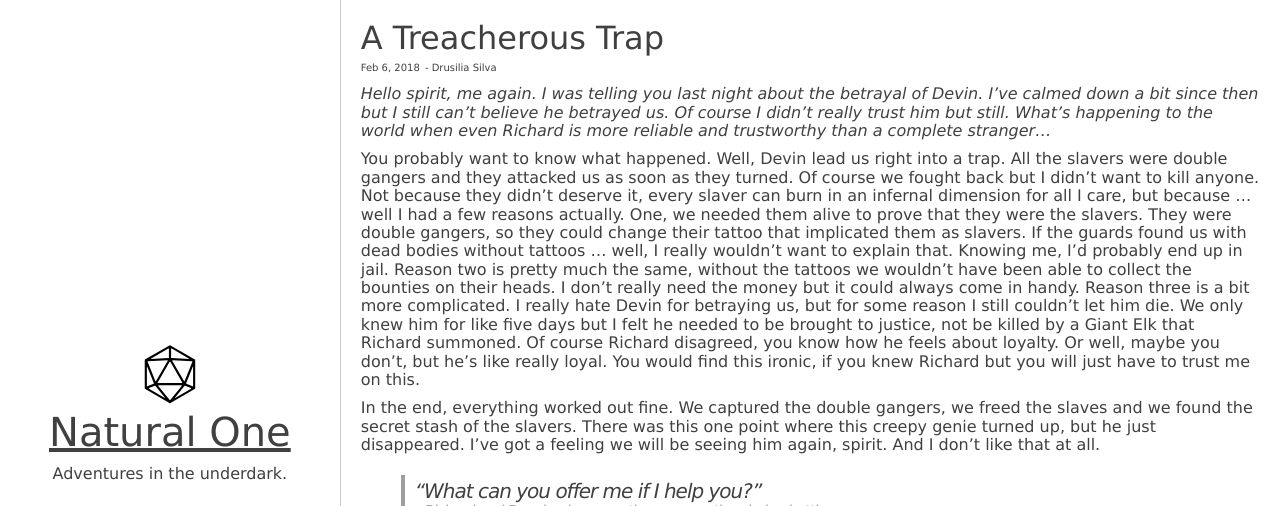
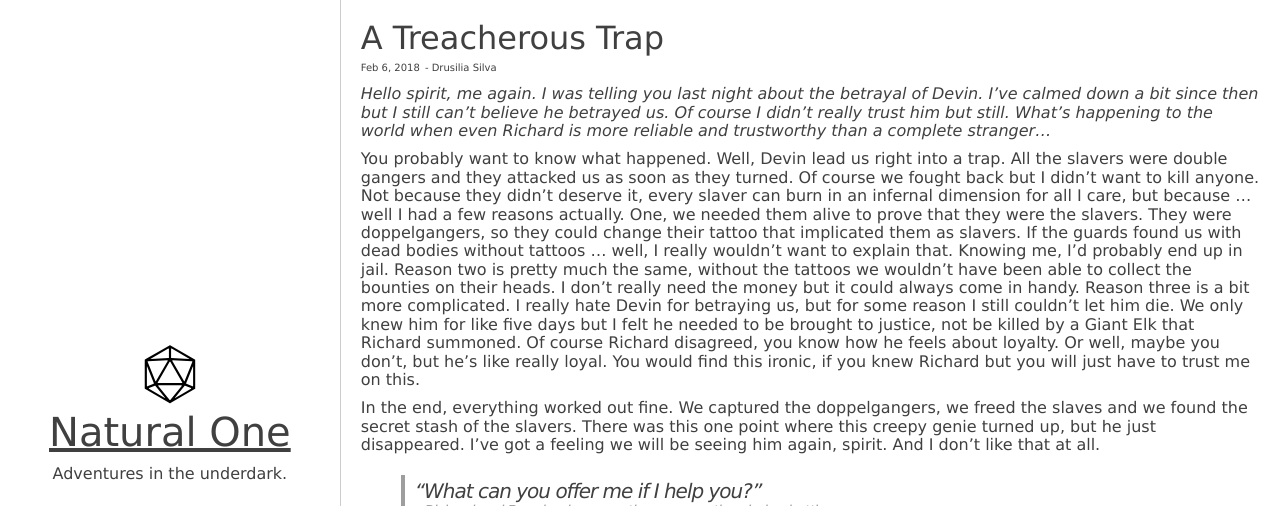
Before and after one commit to smarinade/natural-one, a Jekyll site: the page built from _posts/2018-03-10-a-treacharous-trap.markdown, in a window 1280 px wide. Shown: the top 506 px of the page. Built offline with Jekyll 4.4.1, drawn with Linux system fonts in a browser that asks for light colours.

Commit message:
Update 2018-03-10-a-treacharous-trap.markdown

```diff
--- a/_posts/2018-03-10-a-treacharous-trap.markdown
+++ b/_posts/2018-03-10-a-treacharous-trap.markdown
@@ -8,9 +8,9 @@ categories: underdark
 
 _Hello spirit, me again. I was telling you last night about the betrayal of Devin. I've calmed down a bit since then but I still can't believe he betrayed us. Of course I didn't really trust him but still. What's happening to the world when even Richard is more reliable and trustworthy than a complete stranger..._
 
-You probably want to know what happened. Well, Devin lead us right into a trap. All the slavers were double gangers and they attacked us as soon as they turned. Of course we fought back but I didn't want to kill anyone. Not because they didn't deserve it, every slaver can burn in an infernal dimension for all I care, but because ... well I had a few reasons actually. One, we needed them alive to prove that they were the slavers. They were double gangers, so they could change their tattoo that implicated them as slavers. If the guards found us with dead bodies without tattoos ... well, I really wouldn't want to explain that. Knowing me, I'd probably end up in jail. Reason two is pretty much the same, without the tattoos we wouldn't have been able to collect the bounties on their heads. I don't really need the money but it could always come in handy. Reason three is a bit more complicated. I really hate Devin for betraying us, but for some reason I still couldn't let him die. We only knew him for like five days but I felt he needed to be brought to justice, not be killed by a Giant Elk that Richard summoned. Of course Richard disagreed, you know how he feels about loyalty. Or well, maybe you don't, but he's like really loyal. You would find this ironic, if you knew Richard but you will just have to trust me on this.
+You probably want to know what happened. Well, Devin lead us right into a trap. All the slavers were double gangers and they attacked us as soon as they turned. Of course we fought back but I didn't want to kill anyone. Not because they didn't deserve it, every slaver can burn in an infernal dimension for all I care, but because ... well I had a few reasons actually. One, we needed them alive to prove that they were the slavers. They were doppelgangers, so they could change their tattoo that implicated them as slavers. If the guards found us with dead bodies without tattoos ... well, I really wouldn't want to explain that. Knowing me, I'd probably end up in jail. Reason two is pretty much the same, without the tattoos we wouldn't have been able to collect the bounties on their heads. I don't really need the money but it could always come in handy. Reason three is a bit more complicated. I really hate Devin for betraying us, but for some reason I still couldn't let him die. We only knew him for like five days but I felt he needed to be brought to justice, not be killed by a Giant Elk that Richard summoned. Of course Richard disagreed, you know how he feels about loyalty. Or well, maybe you don't, but he's like really loyal. You would find this ironic, if you knew Richard but you will just have to trust me on this.
 
-In the end, everything worked out fine. We captured the double gangers, we freed the slaves and we found the secret stash of the slavers. There was this one point where this creepy genie turned up, but he just disappeared. I've got a feeling we will be seeing him again, spirit. And I don't like that at all.
+In the end, everything worked out fine. We captured the doppelgangers, we freed the slaves and we found the secret stash of the slavers. There was this one point where this creepy genie turned up, but he just disappeared. I've got a feeling we will be seeing him again, spirit. And I don't like that at all.
 
 >"What can you offer me if I help you?"
 ><cite>Richard and Bree having an entire conversation during battle.</cite>
```
